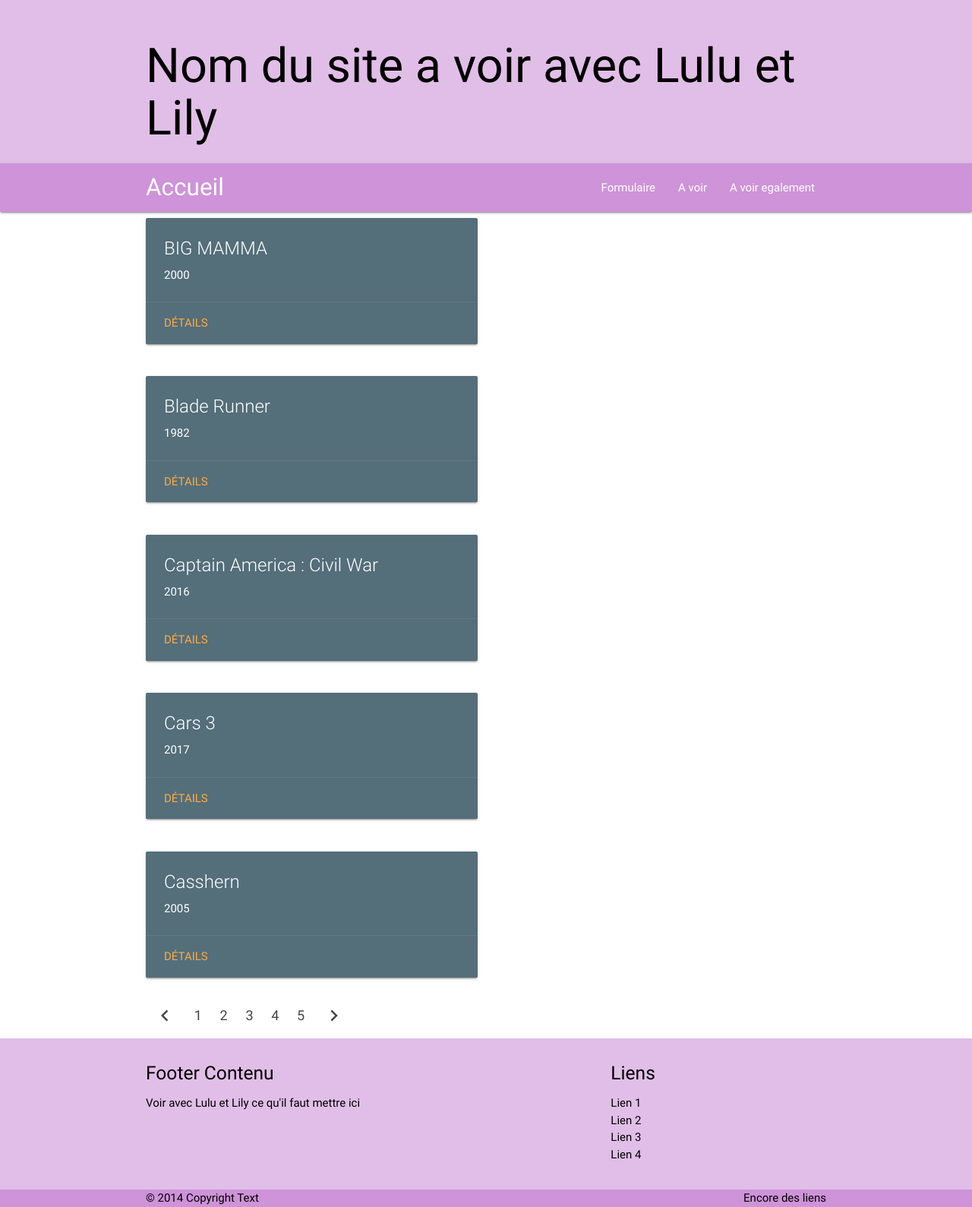
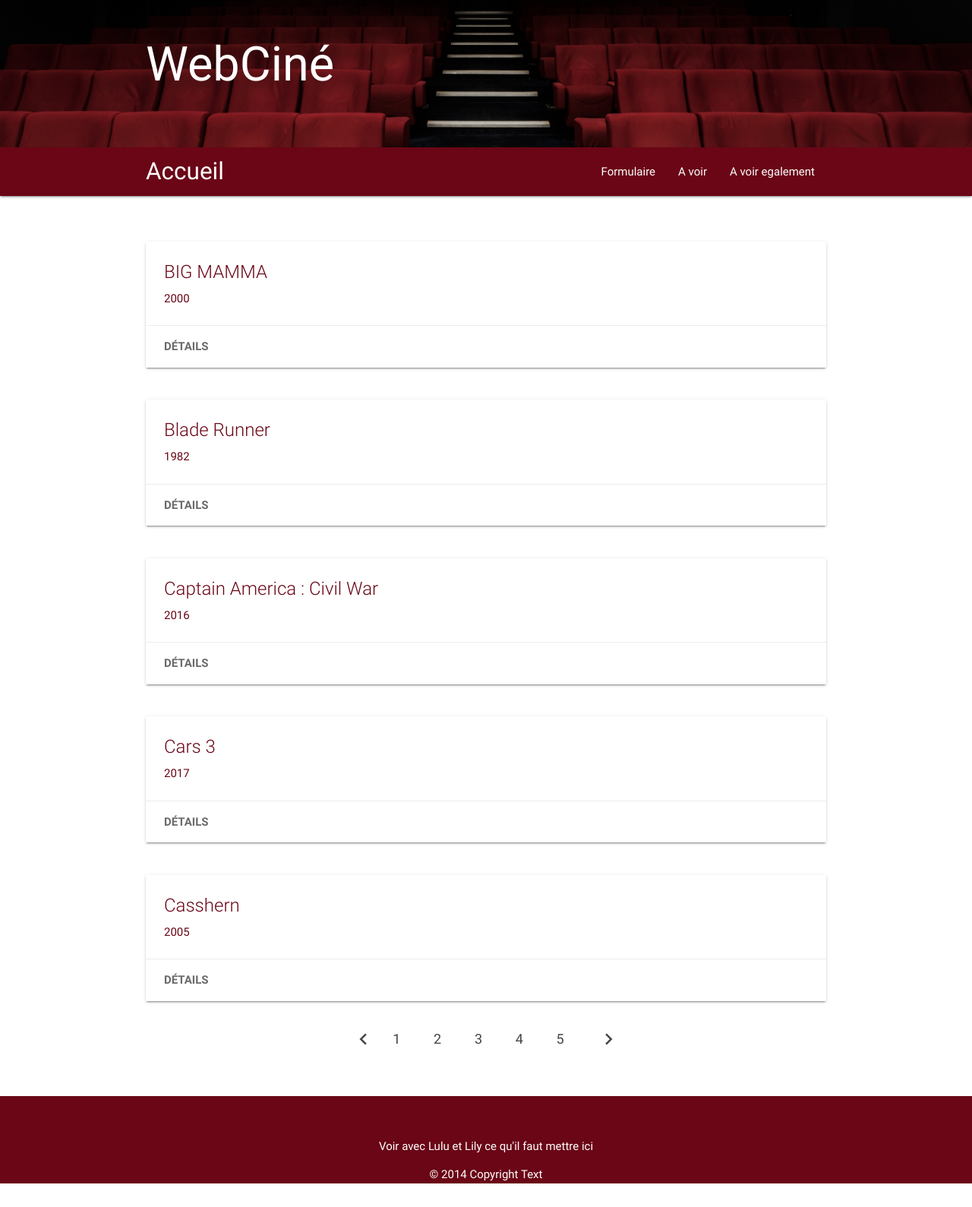
Before and after one commit to MagaliH/girlzPower, a PHP site: page /girl/index.php/accueil in a window 1280 px wide. Shown: the whole page at 76% size. After the commit the page ends 1558 px from the top, so only its background shows below. Run offline with PHP 8.4, Linux system fonts and the light colour scheme; data comes from the database, SQL or seed files in the repository; some libraries are stand-ins or nearby versions.

Commit message:
design lily , ajout genre

```diff
--- a/index.php
+++ b/index.php
@@ -36,6 +36,7 @@ switch ($parts[3]) {
     	include_once('./modele/movies.php');
 			include_once('./view/header.html');
     	$details = detailsMovie($pdo, $parts[4]);
+			$genres = getGenres($pdo, $parts[4]);
 			include_once('./view/details.php');
      	// getGenres($pdo, 4);
 			include_once('./view/footer.html');
--- a/modele/movies.php
+++ b/modele/movies.php
@@ -30,6 +30,7 @@ if(isset($p) && !empty($p) && ctype_digit($p) == 1){
 function getGenres($pdo, $id_film){
   $genre = $pdo->query("SELECT genre.nom FROM l_film_genre INNER JOIN genre ON l_film_genre.id_genre = genre.id_genre WHERE l_film_genre.id_film=$id_film");
   $genres = $genre->fetchAll();
+  return $genres;
   }
 
 
--- a/script.js
+++ b/script.js
@@ -4,24 +4,35 @@ $(document).ready(function() {
 
 $('.chips').material_chip();
 
+
+
 $('.chips-initial').material_chip({
     data: [{
       tag: 'Romance',
+    },  {
+      tag: 'Drame',
+    }, {
+      tag: 'Action',
+    }, {
+      tag: 'Comédie musicale',
+    }, {
+      tag: 'Drame musical',
+    }, {
+      tag: 'Comédie',
+    }, {
+      tag: 'Fantastique',
     }, {
       tag: 'Aventure',
     }, {
-    tag: 'Science Fiction',
+      tag: 'Science-fiction',
+    }, {
+      tag: 'Policier',
+    }, {
+      tag: 'Thriller',
+    },
+    {
+      tag: 'Fantasy',
+    }, {
+      tag: 'Road-trip',
     }],
   });
-
-$('.chips-autocomplete').material_chip({
-    autocompleteOptions: {
-      data: {
-        'Drame': null,
-        'Action': null,
-        'Fantastique': null
-      },
-      limit: Infinity,
-      minLength: 1
-    }
-  });
--- a/style.css
+++ b/style.css
@@ -1,13 +1,38 @@
-.page{
-  padding-top: 20px;
-  color: #000;
-  background-color: #e1bee7;
+h1{
+  margin-top: 0px;
+  padding-top: 50px;
+  padding-bottom: 50px;
 }
 
-.nav, .footer-copyright{
-  background-color: #ce93d8 ;
+header{
+  margin-top: 0px;
+  background-image: url(siege.png);
+  background-size: cover;
+  margin-bottom: 60px;
+  height: 250px; ;
 }
 
+nav, footer{
+  background-color: rgb(106, 6, 22);
+}
+
+footer{
+    margin-top: 60px;
+    padding-top: 40px;
+}
+#car{
+  color:  rgb(106, 6, 22);
+}
+
+.card .card-action a:not(.btn):not(.btn-large):not(.btn-large):not(.btn-floating){
+  font-weight: bold;
+  color: rgb(107, 106, 106);}
+
+.fo{
+  margin-bottom: 0px;
+}
+
+/*
 textarea.materialize-textarea:focus:not([readonly]), input[type="text"]:focus:not(.browser-default):not([readonly]){
   border-bottom: 1px solid #ce93d8;
   box-shadow: 0 1px 0 0 #ce93d8;
@@ -27,4 +52,4 @@ form{
 
 .btn:hover{
   background-color:#ba68c8;
-}
+}*/
--- a/view/films.php
+++ b/view/films.php
@@ -3,9 +3,9 @@
     <?php
     foreach ($movies as $movie) {
     echo "<div class='row'>";
-      echo "<div class='col s12 m6'>";
-         echo "<div class='card blue-grey darken-1'>";
-           echo "<div class='card-content white-text'>";
+      echo "<div class='col s12 m12 l12 xl12'>";
+         echo "<div id='car' class='card'>";
+           echo "<div class='card-content'>";
              echo "<span class='card-title'>". $movie['titre']."</span>";
               echo "<p>".$movie['annee']."</p>";
           echo "</div>";
@@ -16,9 +16,6 @@
        echo "</div>";
      echo "</div>";
 
-
-
-
     }
 
      ?>
--- a/view/footer.html
+++ b/view/footer.html
@@ -1,27 +1,12 @@
-<footer class="page">
-        <div class="container">
+<footer class="container-fluid center-align">
+        <div class="container white-text">
           <div class="row">
-            <div class="col l6 s12">
-              <h5>Footer Contenu</h5>
-              <p >Voir avec Lulu et Lily ce qu'il faut mettre ici</p>
-            </div>
-            <div class="col l4 offset-l2 s12">
-              <h5>Liens</h5>
-              <ul>
-                <li><a class='black-text' href="#!">Lien 1</a></li>
-                <li><a class='black-text' href="#!">Lien 2</a></li>
-                <li><a class='black-text' href="#!">Lien 3</a></li>
-                <li><a class='black-text' href="#!">Lien 4</a></li>
-              </ul>
-            </div>
-          </div>
+            <div class="col l12 s12">
+              <p class="fo">Voir avec Lulu et Lily ce qu'il faut mettre ici</p>
+              <p class="fo">© 2014 Copyright Text</p>
         </div>
-        <div class="footer-copyright">
-          <div class="container">
-          © 2014 Copyright Text
-          <a class="black-text right" href="#!">Encore des liens</a>
-          </div>
-        </div>
+      </div>
+    </div>
 </footer>
 <script
     src="https://code.jquery.com/jquery-3.2.1.min.js"
--- a/view/formulaire.php
+++ b/view/formulaire.php
@@ -38,7 +38,7 @@
 
       <!-- Genre tag -->
       <div class="row">
-        <div class="chips chips-autocomplete">Genre :</div>
+        <div class="chips chips-initial"></div>
       </div>
         <!-- bouton envoi -->
       <div class="row">
--- a/view/header.html
+++ b/view/header.html
@@ -11,15 +11,12 @@
 </head>
 <body>
     <header class='container-fluid'>
-      <div class="page">
         <div class="container">
-            <h1 >Nom du site a voir avec Lulu et Lily</h1>
+            <h1 class="white-text">WebCiné</h1>
         </div>
             <nav class='nav'>
                 <div class="nav-wrapper">
                   <div class="container">
-
-
                   <a href="/girl/index.php/accueil" class="brand-logo">Accueil</a>
                     <ul id="nav-mobile" class="right hide-on-med-and-down">
                       <li><a href="/girl/index.php/formulaire">Formulaire</a></li>
@@ -29,5 +26,4 @@
                     </div>
                 </div>
             </nav>
-      </div>
     </header>
--- a/view/pagination.php
+++ b/view/pagination.php
@@ -1,13 +1,13 @@
-<div class="container-fluid">
+<div class="container-fluid center-align">
   <div class="container">
     <ul class="pagination">
-      <li class="waves-effect"><a href="/girl/index.php/accueil/<?php if (isset($parts[4])) echo($parts[4] - 1)?>"><i class="material-icons">chevron_left</i></a></li>
-      <li class="waves-effect"><a href="/girl/index.php/accueil">1</a></li>
-      <li class="waves-effect"><a href="/girl/index.php/accueil/2">2</a></li>
-      <li class="waves-effect"><a href="/girl/index.php/accueil/3">3</a></li>
-      <li class="waves-effect"><a href="/girl/index.php/accueil/4">4</a></li>
-      <li class="waves-effect"><a href="/girl/index.php/accueil/5">5</a></li>
-      <li class="waves-effect"><a href="/girl/index.php/accueil/<?php if (isset($parts[4])) echo($parts[4] + 1)?>"><i class="material-icons">chevron_right</i></a></li>
+      <li class="waves-effect"><a href="/girl/index.php/accueil/<?php echo (isset($parts[4]) ? ($parts[4] - 1) : "")?>"><i class="material-icons">chevron_left</i></a></li>
+      <li class="waves-effect"><a href="/girl/index.php/accueil/1">1</li>
+      <li class="waves-effect"><a href="/girl/index.php/accueil/2">2</li>
+      <li class="waves-effect"><a href="/girl/index.php/accueil/3">3</li>
+      <li class="waves-effect"><a href="/girl/index.php/accueil/4">4</li>
+      <li class="waves-efefct"><a href="/girl/index.php/accueil/5">5</li>
+      <li class="waves-effect"><a href="/girl/index.php/accueil/<?php echo (isset($parts[4]) ? ($parts[4] + 1) : "2")?>"><i class="material-icons">chevron_right</i></a></li>
     </ul>
   </div>
 
```
Also changed, not shown: view/details.php (+9 -0 lines), siege.jpg (added), siege.png (added). Lines whose indentation alone changed are shown as unchanged.
